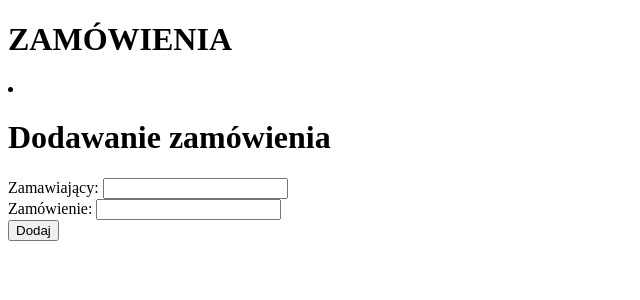
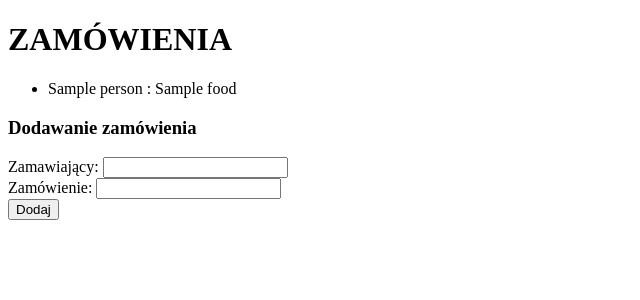
Before and after one commit to pwalawko/isup, a Flask app: template task3_form/FlaskApp/templates/index.html in a window 1280 px wide. Shown: the top 300 px of the page, without its empty margins (0-640 px from the left). Run offline with Flask 2, Linux system fonts and the light colour scheme; the template is opened without the code that fills it: most values are stand-ins (such as "Sample title", 1, 10 or a date in 2020).

Commit message:
working page

```diff
--- a/task3_form/FlaskApp/app.py
+++ b/task3_form/FlaskApp/app.py
@@ -1,10 +1,20 @@
-from flask import Flask, render_template, request
+from flask import Flask, render_template, request, redirect
+
+
 app = Flask(__name__)
 
+orders = {}
 
-@app.route("/")
-def main():
-    return render_template('index.html')
+
+@app.route("/", methods=['GET', 'POST'])
+def show_page():
+    if request.method == 'POST':
+        person = request.form['person']
+        food = request.form['food']
+        orders[person] = food
+        return redirect("/")
+    return render_template('index.html', orders=orders)
+
 
 if __name__ == "__main__":
     app.run()
--- a/task3_form/FlaskApp/templates/index.html
+++ b/task3_form/FlaskApp/templates/index.html
@@ -10,16 +10,19 @@
     <div class="container">
         <div id="orders">
             <h1>ZAMÓWIENIA</h1>
-            <li></li>
+            <ul class="entries">
+            {% for person, food in orders.items() %}
+                <li>{{ person }} : {{ food }}</li>
+            {% endfor %}
         </div>
         <div id="add_order">
-            <h1>Dodawanie zamówienia</h1>
-            <form id="add_order">
+            <h3>Dodawanie zamówienia</h3>
+            <form id="add_order" method="POST">
                 <label for="person">Zamawiający:</label>
-                <input type="text" id="person"><br>
+                <input type="text" id="person" name="person"><br>
                 <label for="food">Zamówienie:</label>
-                <input type="text" id="food"><br>
-                <button type="submit" id="submit">Dodaj</button>
+                <input type="text" id="food" name="food"><br>
+                <input type="submit" id="submit" value="Dodaj">
             </form>
         </div>
     </div>
```
